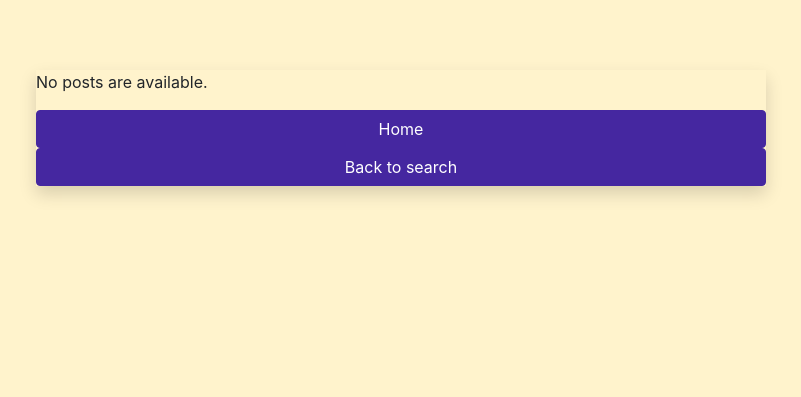
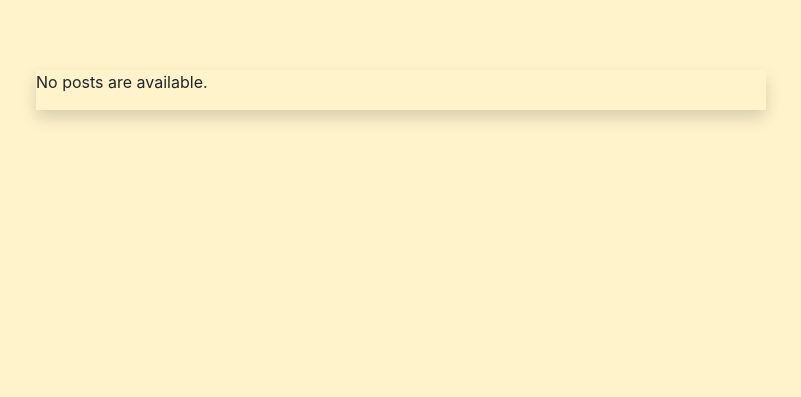
Before and after one commit to UB-ES-19/B5-Vibbo, a Django app: page /vibbo/allposts in a window 1280 px wide. Shown: the part 58-455 px from the top of the page, without its empty margins (239-1040 px from the left). Run offline with Django 3.2, Linux system fonts and the light colour scheme; data that the repository does not hold is empty; some libraries are stand-ins or nearby versions.

Commit message:
Formatting pt.2

```diff
--- a/vibbo/templates/vibbo/found_posts_page.html
+++ b/vibbo/templates/vibbo/found_posts_page.html
@@ -56,18 +56,5 @@ body {
 {% else %}
     <p>No posts are available.</p>
 {% endif %}
-        <button id="home_button1" class="btn btn-secondary" >Home</button>
-              <script type="text/javascript">
-                  document.getElementById("home_button1").onclick = function () {
-                      location.href = "{% url 'home' %}";
-                  };
-              </script>
-
-        <button id="search_posts_button" class="btn btn-secondary" >Back to search</button>
-              <script type="text/javascript">
-                  document.getElementById("search_posts_button").onclick = function () {
-                      location.href = "{% url 'search_posts' %}";
-                  };
-              </script>
 
 {% endblock %}
--- a/vibbo/templates/vibbo/profile_change.html
+++ b/vibbo/templates/vibbo/profile_change.html
@@ -56,7 +56,7 @@
 		<div id="leftUp">
 			<img src="/static/images/defaultProfile.jpg" alt="Default Profile Picture" style="text-align: center;">
 			<p> {{user.profile.first_name}} {{user.profile.last_name}} </p>
-			<p style="font-size: 11px"> Since [sign up date] </p>
+			<p style="font-size: 11px"> Since {{user.date_joined}} </p>
 		</div>
 
 		<table style="width:100%" class="linksTable">
@@ -64,10 +64,10 @@
 				<th class="linksTh">Messages</th>
 			</tr>
 			<tr class="linksTr">
-				<th class="linksTh">Favs</th>
+				<th class="linksTh"><a href="{% url 'change' %}" style="color: #00819e;">Edit profile</a></th>
 			</tr>
 			<tr class="linksTr">
-				<th class="linksTh"><a href="{% url 'change' %}" style="color: #00819e;">Edit profile</a></th>
+				<th class="linksTh"><a href="{% url 'login_history' %}" style="color: #00819e;">Login History</a></th>
 			</tr>
 		</table>
 
```
Also changed, not shown: vibbo/templates/vibbo/all_posts.html (+0 -8 lines).
